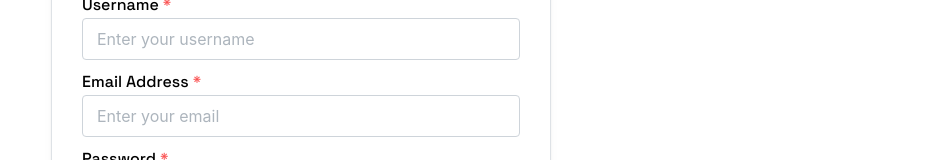
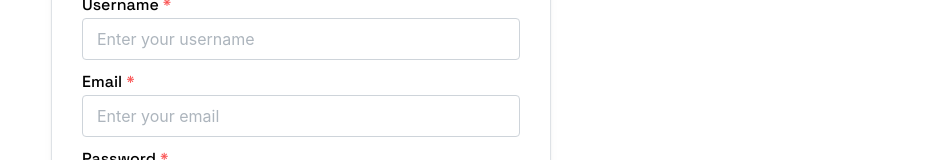
Before and after one commit to vimalkumar1997/transcriptchat, a Next.js app: page /signup in a window 1280 px wide. Shown: the part 275-435 px from the top of the page, without its empty margins (339-1280 px from the left). Built offline with nearby package versions, Linux system fonts and the light colour scheme.

Commit message:
signudatabase

```diff
--- a/src/pages/signup/index.tsx
+++ b/src/pages/signup/index.tsx
@@ -41,7 +41,7 @@ export default function Home() {
     const handleSubmit = async (values: SignupFormValue) => {
         try {
             const result = await singup({
-                username: values.username.trim(),
+                username: values.username,
                 email: values.email.trim().toLowerCase(),
                 password: values.password,
             }).unwrap();
@@ -123,7 +123,7 @@ export default function Home() {
                                 disabled={isLoading}
                             />
                             <TextInput
-                                label="Email Address"
+                                label="Email"
                                 placeholder="Enter your email"
                                 m="xs"
                                 size="md"
```
